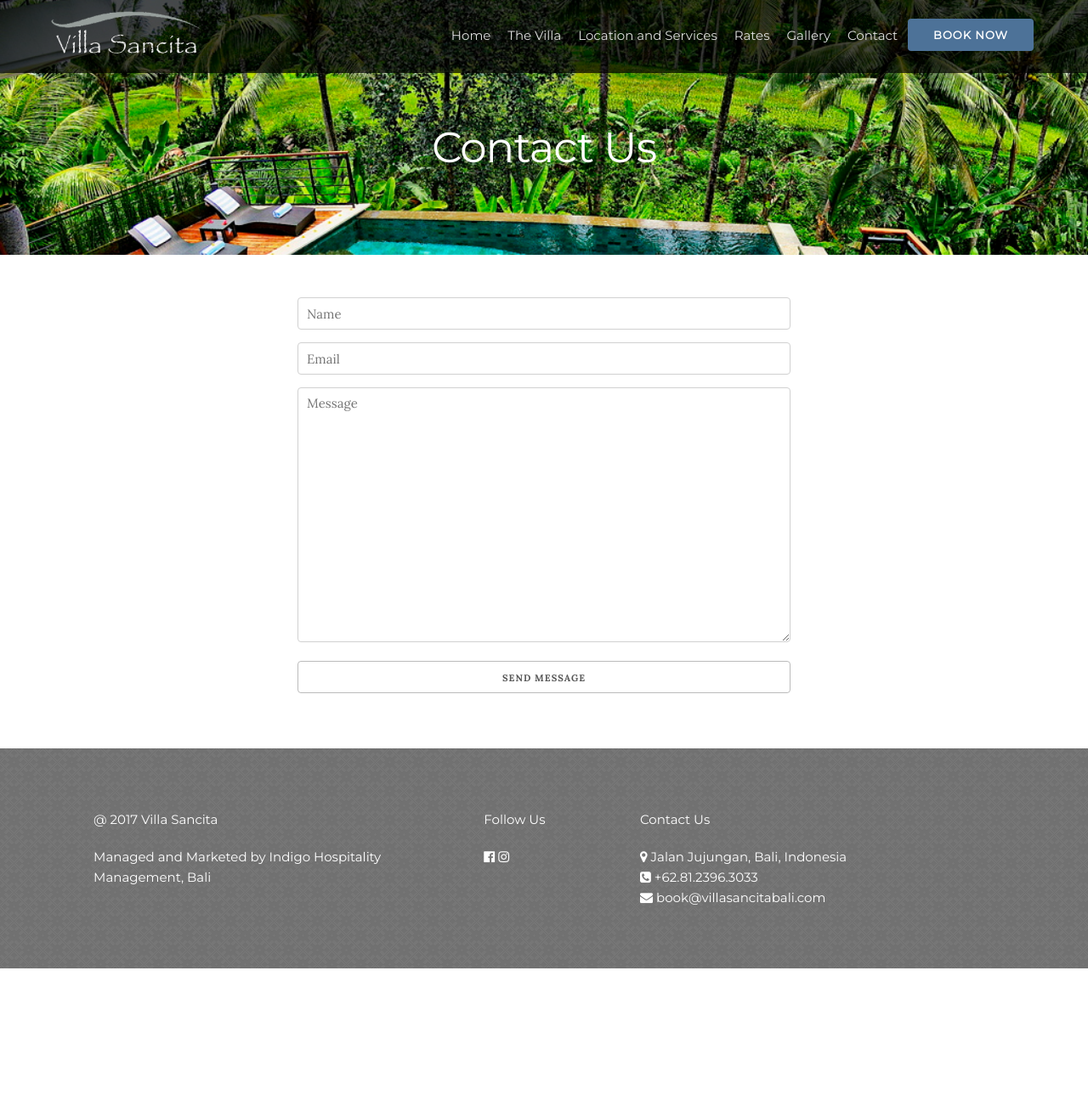
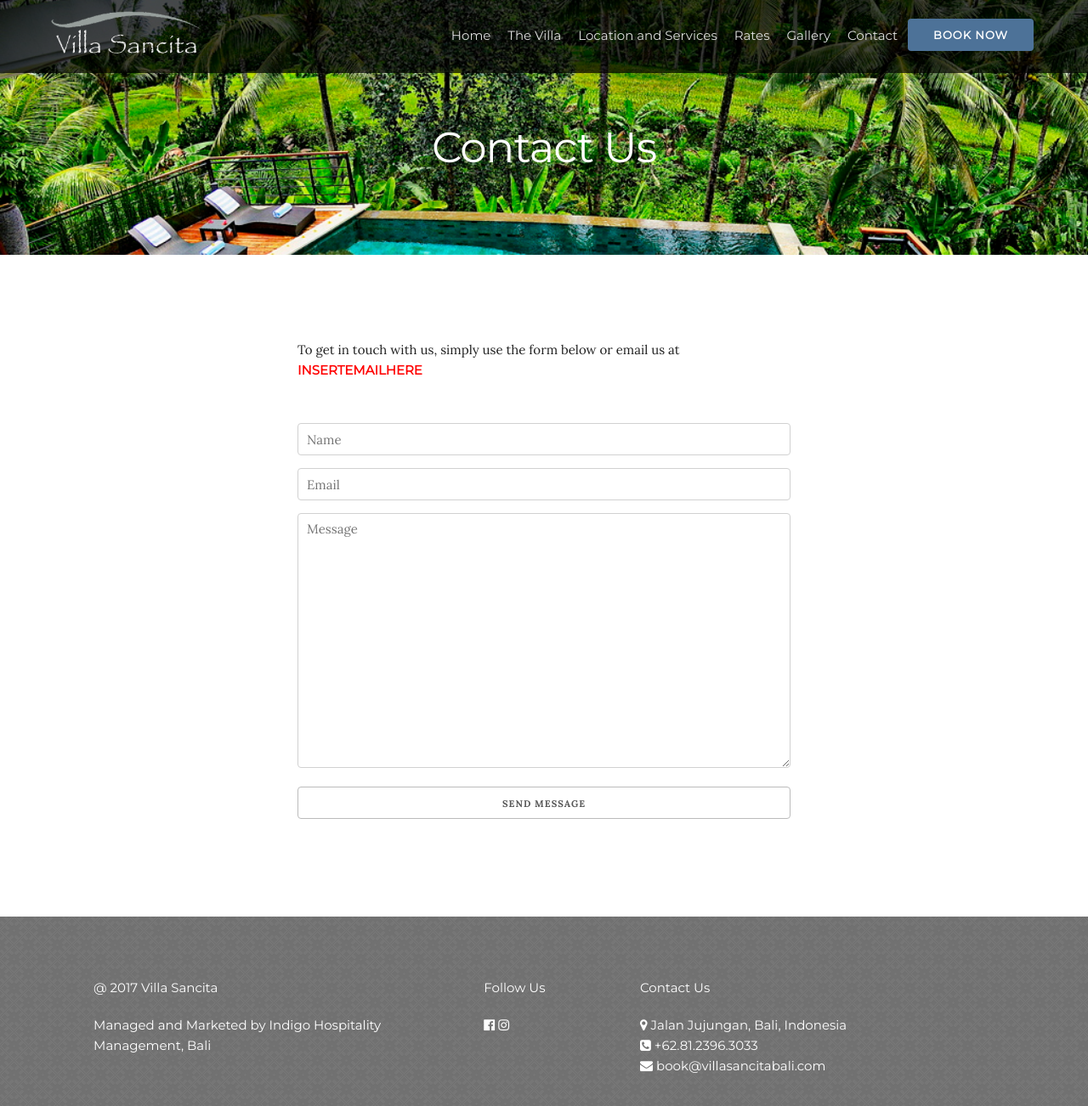
Before and after one commit to raayle/villa-sancita, a Jekyll site: the page built from contact.html, in a window 1280 px wide and 1338 px high. Shown: the top 1302 px of the window at 85% size. Built offline with Jekyll 4.4.1, drawn with Linux system fonts in a browser that asks for light colours.

Commit message:
Made gallery responsive, increased section spacing and tweaked contact page

```diff
--- a/contact.html
+++ b/contact.html
@@ -13,6 +13,7 @@
 
 <section class="contact-section">
     <form id="contact-form" action="//formspree.io/your@email.com" method="post">
+      <p>To get in touch with us, simply use the form below or email us at <a href="mailto:nick.x.chin@gmail.com" style="color:red; font-weight:bold">INSERTEMAILHERE</a></p>
       <div class="input-container">
         <input type="text" name="Name" placeholder="Name" required>
       </div>
@@ -30,4 +31,5 @@
         <input class="submit" type="submit" value="Send message">
       </div>
     </form>
+
 </section>
--- a/css/style.css
+++ b/css/style.css
@@ -436,8 +436,9 @@
 /* ----- Rates Page ----- */
 #rates-page section,
 #location-page section,
+#gallery-page section,
 #contact-page section {
-  margin-bottom: 50px;
+  margin-bottom: 100px;
 }
 
 .hero-container {
@@ -564,9 +565,6 @@
 
 
 /* ---- Gallery page ---- */
-#gallery-page section.hero-container {
-  margin-bottom: 50px;
-}
 
 .grid-sizer,
 .grid-item {
@@ -576,6 +574,18 @@
 
 .gutter-sizer {
   width: 1%;
+}
+
+@media screen and (max-width: 799px) {
+  .grid-sizer,
+  .grid-item {
+    width: 100%;
+    /*margin-bottom: 0.5%;*/
+  }
+
+  .gutter-sizer {
+    width: 0;
+  }
 }
 
 /* Lightbox stuff */
@@ -592,6 +602,11 @@
   max-width: 600px;
   margin: 0 auto;
   padding: 0 10px;
+}
+
+.contact-section form p {
+  text-align: left;
+  margin-bottom: 50px;
 }
 
 .contact-section form input,
```
Lines whose indentation alone changed are shown as unchanged.
